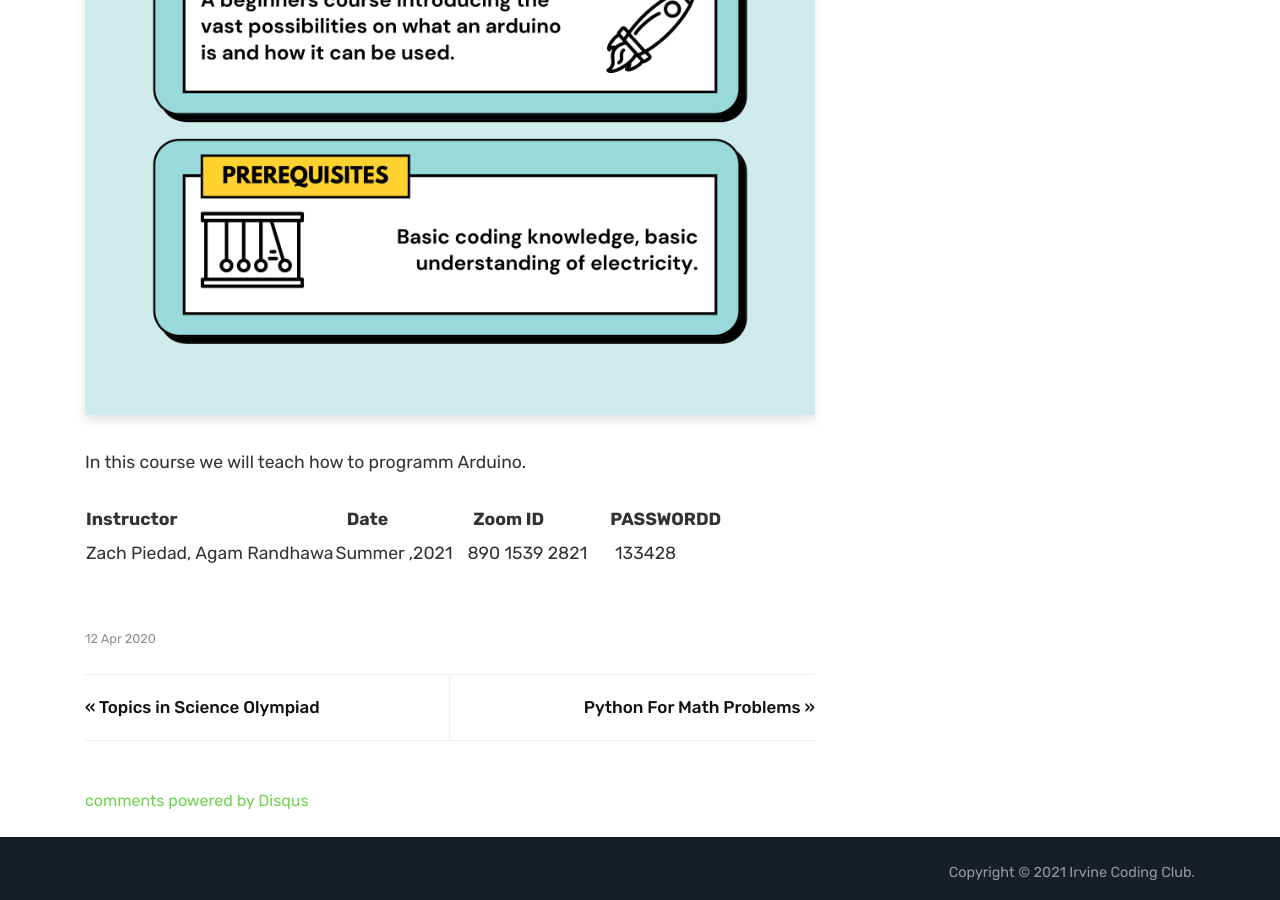
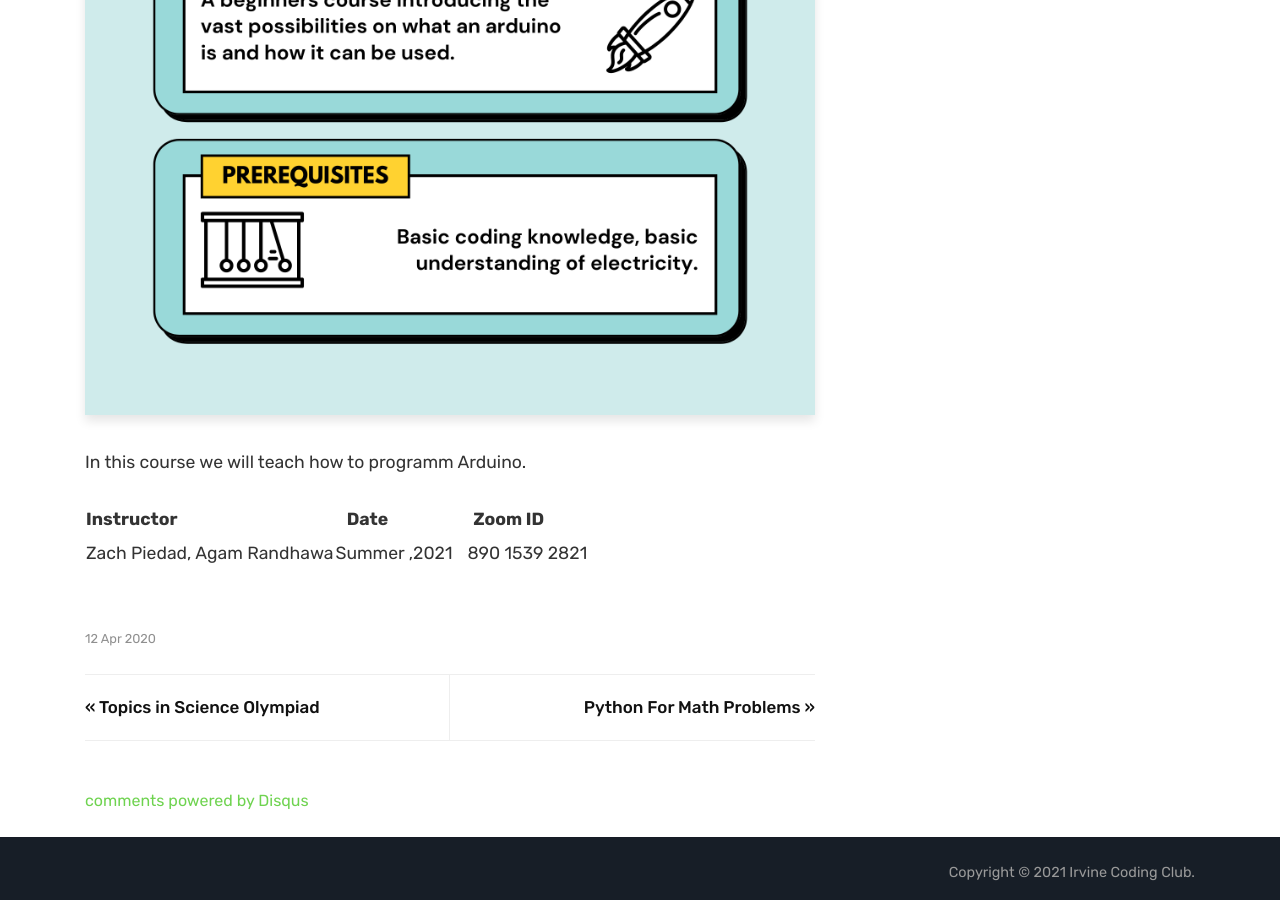
Before and after one commit to irvinecodingclub/irvinecodingclub.github.io, a Jekyll site: the page built from _posts/2020-04-12-arudino-programming.md, in a window 1280 px wide and 900 px high, scrolled down 745 px. Built offline with Jekyll 4.4.1, drawn with Linux system fonts in a browser that asks for light colours; comment, search, counter and statistics services are not loaded.

Commit message:
Update 2020-04-12-arudino-programming.md

```diff
--- a/_posts/2020-04-12-arudino-programming.md
+++ b/_posts/2020-04-12-arudino-programming.md
@@ -11,8 +11,8 @@
 In this course we will teach how to programm Arduino.
 
 
-| Instructor  | &nbsp;&nbsp;&nbsp;Date&nbsp; | &nbsp;&nbsp; &nbsp;&nbsp;Zoom ID &nbsp; | &nbsp;PASSWORDD  |
-| :---        |    :----   |          :--- |  :--- |
-| Zach Piedad, Agam Randhawa   | Summer ,2021   | &nbsp;&nbsp; 890 1539 2821 &nbsp; &nbsp; |&nbsp; 133428|
+| Instructor  | &nbsp;&nbsp;&nbsp;Date&nbsp; | &nbsp;&nbsp; &nbsp;&nbsp;Zoom ID &nbsp; |
+| :---        |    :----   |          :--- |
+| Zach Piedad, Agam Randhawa   | Summer ,2021   | &nbsp;&nbsp; 890 1539 2821 &nbsp; &nbsp; |
 
 <br/>
```
